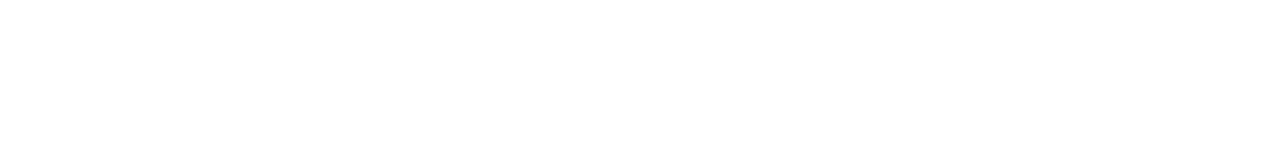
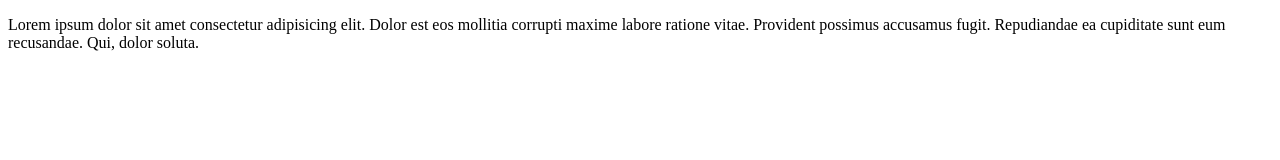
Before and after one commit to alanoliveira100/programa-teste, a plain HTML site: page site/index.html in a window 1280 px wide. Drawn offline with Linux system fonts and the light colour scheme.

Commit message:
inicio do conteudo
adicionado conteudo

```diff
--- a/site/index.html
+++ b/site/index.html
@@ -8,5 +8,7 @@
 </head>
 <body>
 
+    <p>Lorem ipsum dolor sit amet consectetur adipisicing elit. Dolor est eos mollitia corrupti maxime labore ratione vitae. Provident possimus accusamus fugit. Repudiandae ea cupiditate sunt eum recusandae. Qui, dolor soluta.</p>
+
 </body>
 </html>
```
